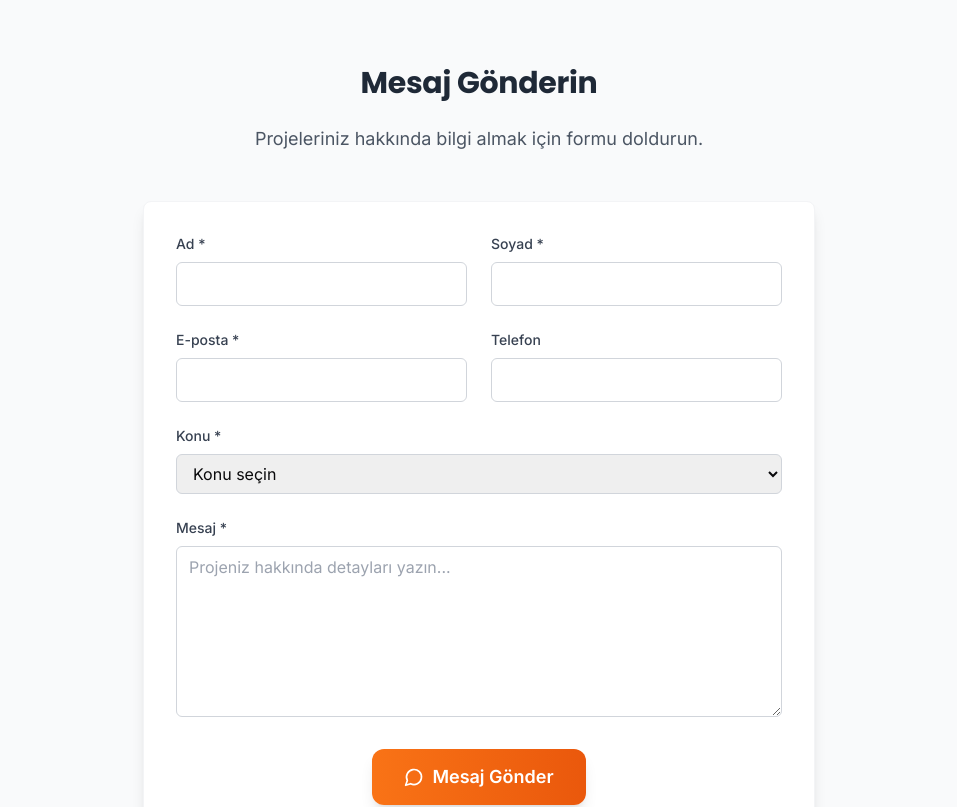
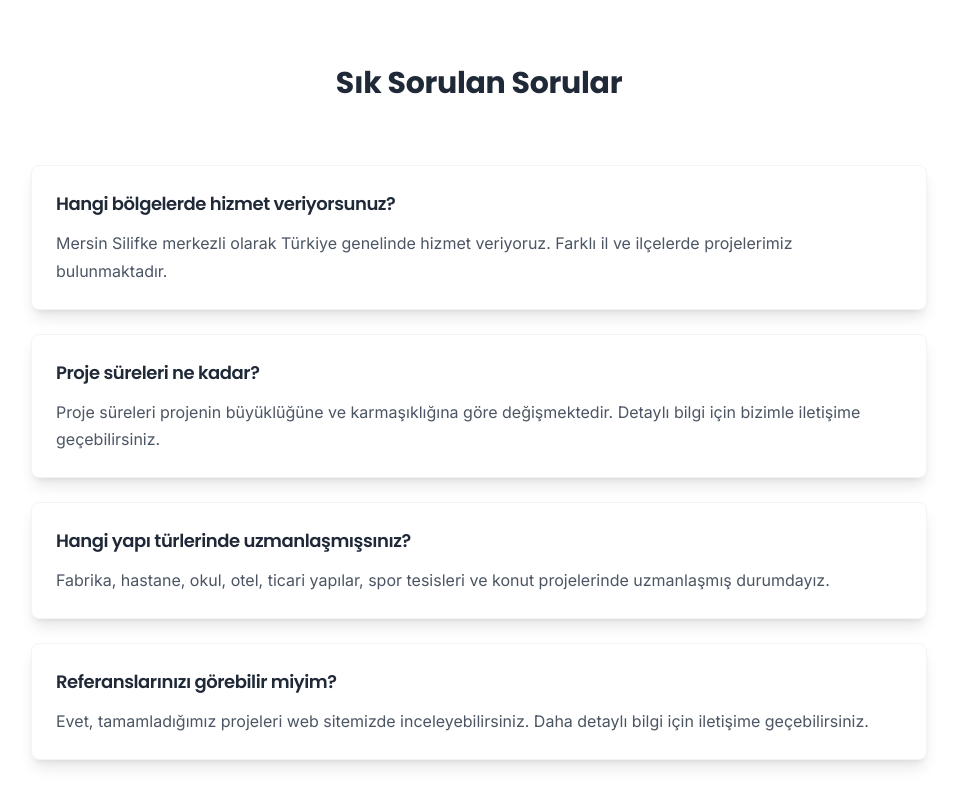
Before and after one commit to bahadirdeveloper/vertex-yapi-website, a Next.js app: page /iletisim in a window 1280 px wide. Shown: the part 1240-2047 px from the top of the page, without its empty margins (161-1118 px from the left). Built offline with nearby package versions, Linux system fonts and the light colour scheme.

Commit message:
Vertex Yapı website güncellemeleri: Hakkımızda sayfası kaba inşaat odaklı yenilendi, mobil uyumluluk iyileştirildi, iletişim formu kaldırıldı, text hizalamaları düzeltildi

```diff
--- a/app/globals.css
+++ b/app/globals.css
@@ -63,6 +63,19 @@
     @apply font-poppins font-bold tracking-tight;
     line-height: 1.2;
     text-rendering: optimizeLegibility;
+  }
+
+  /* Text alignment utilities */
+  .text-content {
+    @apply text-left leading-relaxed;
+  }
+
+  .text-hero {
+    @apply text-center leading-relaxed;
+  }
+
+  .text-card {
+    @apply text-left leading-relaxed;
   }
 
   h1 {
@@ -136,8 +149,29 @@
     @apply py-20 px-4 sm:px-6 lg:px-8;
   }
 
+  /* Consistent spacing utilities */
+  .spacing-xs {
+    @apply space-y-2;
+  }
+
+  .spacing-sm {
+    @apply space-y-4;
+  }
+
+  .spacing-md {
+    @apply space-y-6;
+  }
+
+  .spacing-lg {
+    @apply space-y-8;
+  }
+
+  .spacing-xl {
+    @apply space-y-12;
+  }
+
   .container-custom {
-    @apply max-w-7xl mx-auto;
+    @apply max-w-7xl mx-auto px-4 sm:px-6 lg:px-8;
   }
 
   .card {
@@ -414,6 +448,29 @@
     .mobile-padding {
       @apply px-4;
     }
+
+    /* Improved mobile typography */
+    h1 {
+      @apply text-2xl sm:text-3xl;
+    }
+
+    h2 {
+      @apply text-xl sm:text-2xl;
+    }
+
+    h3 {
+      @apply text-lg sm:text-xl;
+    }
+
+    /* Better mobile spacing */
+    .section-padding {
+      @apply py-8 px-4;
+    }
+
+    /* Mobile grid improvements */
+    .grid-mobile {
+      @apply grid-cols-1 gap-4;
+    }
   }
 
   /* Touch-friendly buttons for mobile */
@@ -436,6 +493,20 @@
     .xs-padding {
       @apply px-3;
     }
+
+    /* Ultra small screen optimizations */
+    .container-custom {
+      @apply px-3;
+    }
+
+    .section-padding {
+      @apply py-6 px-3;
+    }
+
+    /* Better touch targets for very small screens */
+    button, a, input, select, textarea {
+      @apply min-h-[48px];
+    }
   }
 
   /* Modal mobile optimizations */
--- a/app/iletisim/ContactPageClient.tsx
+++ b/app/iletisim/ContactPageClient.tsx
@@ -1,7 +1,7 @@
 'use client'
 
 import { motion } from 'framer-motion'
-import { Phone, Mail, MapPin, Clock, MessageCircle } from 'lucide-react'
+import { Phone, Mail, MapPin, Clock } from 'lucide-react'
 import { Button } from '@/components/ui/Button'
 
 export default function ContactPageClient() {
@@ -156,130 +156,7 @@ export default function ContactPageClient() {
         </div>
       </section>
 
-      {/* Contact Form */}
-      <section className="section-padding bg-gray-50">
-        <div className="container-custom">
-          <motion.div
-            initial={{ opacity: 0, y: 30 }}
-            whileInView={{ opacity: 1, y: 0 }}
-            transition={{ duration: 0.8 }}
-            viewport={{ once: true }}
-            className="max-w-2xl mx-auto"
-          >
-            <div className="text-center mb-12">
-              <h2 className="text-3xl font-bold text-gray-800 mb-6">
-                Mesaj Gönderin
-              </h2>
-              <p className="text-lg text-gray-600">
-                Projeleriniz hakkında bilgi almak için formu doldurun.
-              </p>
-            </div>
 
-            <div className="bg-white rounded-lg shadow-lg p-8 border border-gray-100">
-              <form className="space-y-6">
-                <div className="grid grid-cols-1 md:grid-cols-2 gap-6">
-                  <div>
-                    <label htmlFor="firstName" className="block text-sm font-medium text-gray-700 mb-2">
-                      Ad *
-                    </label>
-                    <input
-                      type="text"
-                      id="firstName"
-                      name="firstName"
-                      required
-                      className="w-full px-3 py-2 border border-gray-300 rounded-md focus:outline-none focus:ring-2 focus:ring-orange-500 focus:border-transparent"
-                    />
-                  </div>
-                  <div>
-                    <label htmlFor="lastName" className="block text-sm font-medium text-gray-700 mb-2">
-                      Soyad *
-                    </label>
-                    <input
-                      type="text"
-                      id="lastName"
-                      name="lastName"
-                      required
-                      className="w-full px-3 py-2 border border-gray-300 rounded-md focus:outline-none focus:ring-2 focus:ring-orange-500 focus:border-transparent"
-                    />
-                  </div>
-                </div>
-
-                <div className="grid grid-cols-1 md:grid-cols-2 gap-6">
-                  <div>
-                    <label htmlFor="email" className="block text-sm font-medium text-gray-700 mb-2">
-                      E-posta *
-                    </label>
-                    <input
-                      type="email"
-                      id="email"
-                      name="email"
-                      required
-                      className="w-full px-3 py-2 border border-gray-300 rounded-md focus:outline-none focus:ring-2 focus:ring-orange-500 focus:border-transparent"
-                    />
-                  </div>
-                  <div>
-                    <label htmlFor="phone" className="block text-sm font-medium text-gray-700 mb-2">
-                      Telefon
-                    </label>
-                    <input
-                      type="tel"
-                      id="phone"
-                      name="phone"
-                      className="w-full px-3 py-2 border border-gray-300 rounded-md focus:outline-none focus:ring-2 focus:ring-orange-500 focus:border-transparent"
-                    />
-                  </div>
-                </div>
-
-                <div>
-                  <label htmlFor="subject" className="block text-sm font-medium text-gray-700 mb-2">
-                    Konu *
-                  </label>
-                  <select
-                    id="subject"
-                    name="subject"
-                    required
-                    className="w-full px-3 py-2 border border-gray-300 rounded-md focus:outline-none focus:ring-2 focus:ring-orange-500 focus:border-transparent"
-                  >
-                    <option value="">Konu seçin</option>
-                    <option value="fabrika">Fabrika İnşaatı</option>
-                    <option value="hastane">Hastane İnşaatı</option>
-                    <option value="okul">Okul İnşaatı</option>
-                    <option value="otel">Otel İnşaatı</option>
-                    <option value="ticari">Ticari Yapı</option>
-                    <option value="diger">Diğer</option>
-                  </select>
-                </div>
-
-                <div>
-                  <label htmlFor="message" className="block text-sm font-medium text-gray-700 mb-2">
-                    Mesaj *
-                  </label>
-                  <textarea
-                    id="message"
-                    name="message"
-                    rows={6}
-                    required
-                    className="w-full px-3 py-2 border border-gray-300 rounded-md focus:outline-none focus:ring-2 focus:ring-orange-500 focus:border-transparent"
-                    placeholder="Projeniz hakkında detayları yazın..."
-                  ></textarea>
-                </div>
-
-                <div className="text-center">
-                  <Button
-                    type="submit"
-                    size="lg"
-                    variant="default"
-                    className="font-semibold"
-                  >
-                    <MessageCircle className="w-5 h-5 mr-2" />
-                    Mesaj Gönder
-                  </Button>
-                </div>
-              </form>
-            </div>
-          </motion.div>
-        </div>
-      </section>
 
       {/* FAQ Section */}
       <section className="section-padding">
--- a/components/layout/Header.tsx
+++ b/components/layout/Header.tsx
@@ -132,12 +132,12 @@ export default function Header() {
                 transition={{ duration: 0.3 }}
                 className="md:hidden"
               >
-                <div className="px-2 pt-2 pb-4 space-y-1 bg-white border-t border-gray-100 rounded-b-lg shadow-lg">
+                <div className="px-2 pt-2 pb-4 space-y-1 bg-white border-t border-gray-100 rounded-b-lg shadow-lg max-h-[80vh] overflow-y-auto">
                   {navigation.map((item) => (
                     <Link
                       key={item.name}
                       href={item.href}
-                      className="block px-4 py-3 text-gray-600 hover:text-orange-600 hover:bg-orange-50 rounded-lg transition-colors duration-200 font-medium"
+                      className="block px-4 py-4 text-gray-600 hover:text-orange-600 hover:bg-orange-50 rounded-lg transition-colors duration-200 font-medium touch-target"
                       onClick={() => setMobileMenuOpen(false)}
                     >
                       {item.name}
@@ -145,7 +145,7 @@ export default function Header() {
                   ))}
                   <div className="pt-2 border-t border-gray-100">
                     <Link href="/iletisim">
-                      <Button size="sm" variant="default" className="w-full font-semibold">
+                      <Button size="sm" variant="default" className="w-full font-semibold touch-target">
                         Teklif Alın
                       </Button>
                     </Link>
--- a/components/sections/AboutPreviewSection.tsx
+++ b/components/sections/AboutPreviewSection.tsx
@@ -32,8 +32,9 @@ export default function AboutPreviewSection() {
               Vertex Yapı İnşaat
             </h2>
             <p className="text-base sm:text-lg text-gray-600 mb-6 sm:mb-8 leading-relaxed">
-              Firmamız; kaba inşaat, altyapı ve nükleer tesis projelerinde uzmanlaşmış,
-              kalite, güvenlik ve sürdürülebilirlik ilkelerini benimseyen bir mühendislik şirketidir.
+              Vertex Yapı İnşaat, kaba inşaat alanında uzmanlaşmış bir mühendislik firmasıdır.
+              Üst yapı projelerinde güçlü teknik kadromuz ve modern uygulama yöntemlerimizle
+              güvenli ve sağlam yapılar inşa ediyoruz.
             </p>
 
             <div className="grid grid-cols-2 gap-4 sm:gap-6 mb-6 sm:mb-8">
--- a/components/sections/HeroSection.tsx
+++ b/components/sections/HeroSection.tsx
@@ -18,8 +18,8 @@ const ConstructionHeroContent = () => {
           Vertex Yapı ile Geleceği İnşa Ediyoruz
         </h2>
         <p className='text-base sm:text-lg md:text-xl lg:text-2xl mb-8 sm:mb-12 text-gray-700 max-w-4xl sm:max-w-5xl mx-auto leading-relaxed px-4 sm:px-0'>
-          Mersin Silifke'den Türkiye'ye, güvenli, dayanıklı ve estetik yapılar inşa ediyoruz.
-          Fabrika, hastane, okul, otel ve ticari yapılarda uzmanlaşmış ekibimizle hizmetinizdeyiz.
+          Mersin Silifke'den Türkiye'ye, kaba inşaat alanında uzmanlaşmış ekibimizle güvenli ve sağlam yapılar inşa ediyoruz.
+          Konut, hastane, eğitim kurumu, ticari yapı ve sosyal tesislerde "Güçlü temel, sağlam gelecek" anlayışıyla hizmetinizdeyiz.
         </p>
       </motion.div>
 
--- a/components/sections/ProjectsPreviewSection.tsx
+++ b/components/sections/ProjectsPreviewSection.tsx
@@ -52,7 +52,7 @@ export default function ProjectsPreviewSection() {
           </p>
         </motion.div>
 
-        <div className="grid grid-cols-1 md:grid-cols-2 lg:grid-cols-3 gap-8">
+        <div className="grid grid-cols-1 sm:grid-cols-2 lg:grid-cols-3 gap-6 sm:gap-8">
           {featuredProjects.map((project, index) => (
             <motion.div
               key={project.id}
```
Also changed, not shown: app/hakkimizda/AboutPageClient.tsx (+28 -12 lines), app/hizmetler/ServicesPageClient.tsx (+6 -6 lines), app/projeler/ProjectsPageClient.tsx (+5 -5 lines), components/sections/ServicesSection.tsx (+6 -6 lines).
